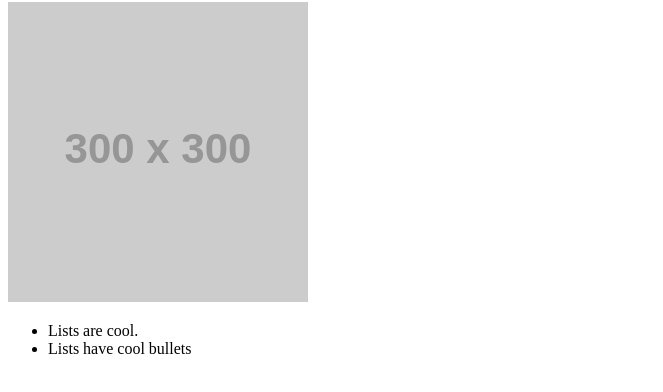
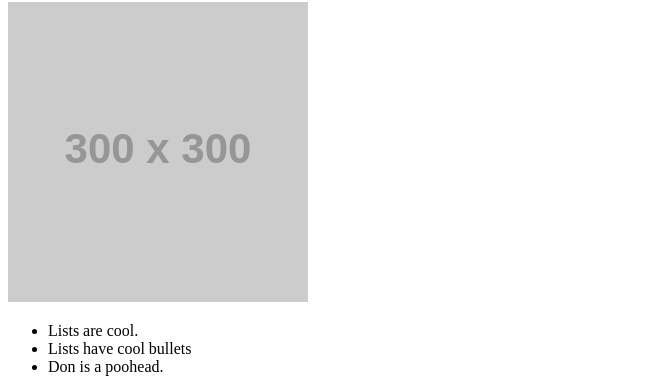
Before and after one commit to donburks/apr92018_intro_git, a plain HTML site: page index.html in a window 1280 px wide. Shown: the part 686-1078 px from the top of the page, without its empty margins (0-663 px from the left). Drawn offline with Linux system fonts and the light colour scheme; placeholder pictures from the web are drawn by us.

Commit message:
Added more list items

```diff
--- a/index.html
+++ b/index.html
@@ -13,6 +13,7 @@
     <ul>
       <li>Lists are cool.</li>
       <li>Lists have cool bullets</li>
+      <li>Don is a poohead.</li>
     </ul>
   </body>
 </html>
```
